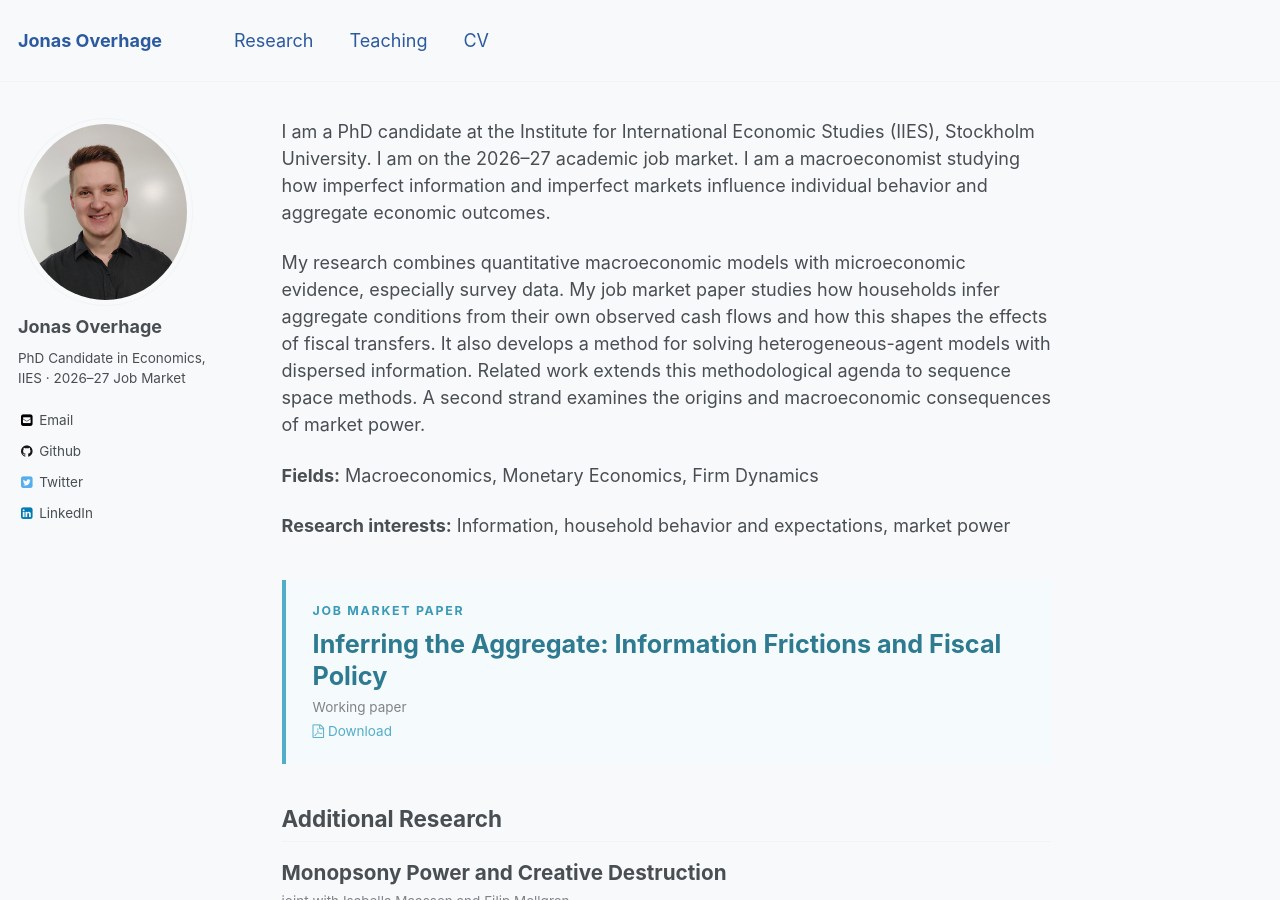
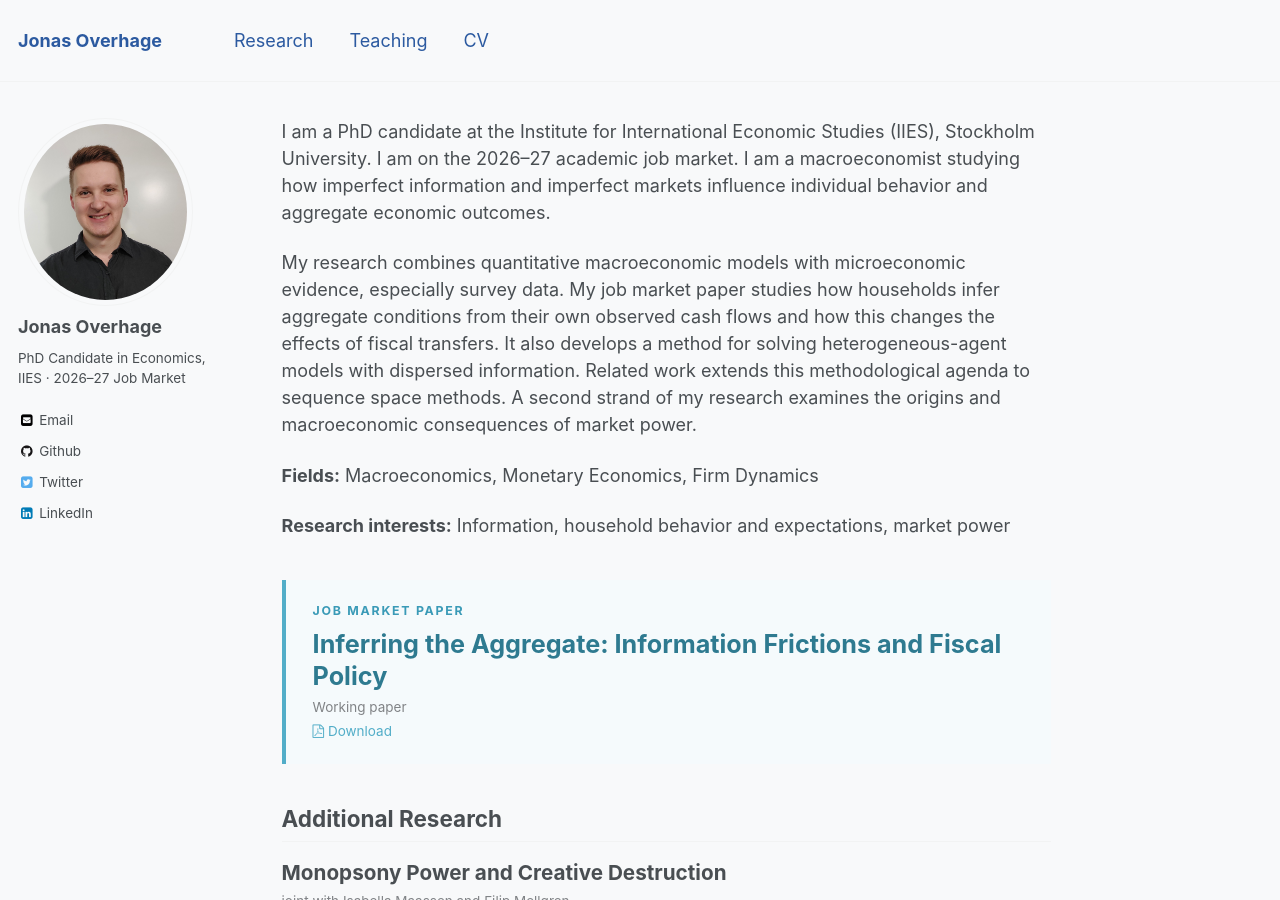
Before and after one commit to JOverhage/JOverhage.github.io, a Jekyll site: the page built from _pages/about.md, in a window 1280 px wide and 900 px high. Built offline with Jekyll 4.4.1, drawn with Linux system fonts in a browser that asks for light colours.

Commit message:
web update

```diff
--- a/_pages/about.md
+++ b/_pages/about.md
@@ -10,7 +10,7 @@ redirect_from:
 
 I am a PhD candidate at the Institute for International Economic Studies (IIES), Stockholm University. I am on the 2026–27 academic job market. I am a macroeconomist studying how imperfect information and imperfect markets influence individual behavior and aggregate economic outcomes.
 
-My research combines quantitative macroeconomic models with microeconomic evidence, especially survey data. My job market paper studies how households infer aggregate conditions from their own observed cash flows and how this shapes the effects of fiscal transfers. It also develops a method for solving heterogeneous-agent models with dispersed information. Related work extends this methodological agenda to sequence space methods. A second strand examines the origins and macroeconomic consequences of market power.
+My research combines quantitative macroeconomic models with microeconomic evidence, especially survey data. My job market paper studies how households infer aggregate conditions from their own observed cash flows and how this changes the effects of fiscal transfers. It also develops a method for solving heterogeneous-agent models with dispersed information. Related work extends this methodological agenda to sequence space methods. A second strand of my research examines the origins and macroeconomic consequences of market power.
 
 **Fields:** Macroeconomics, Monetary Economics, Firm Dynamics
 
```
